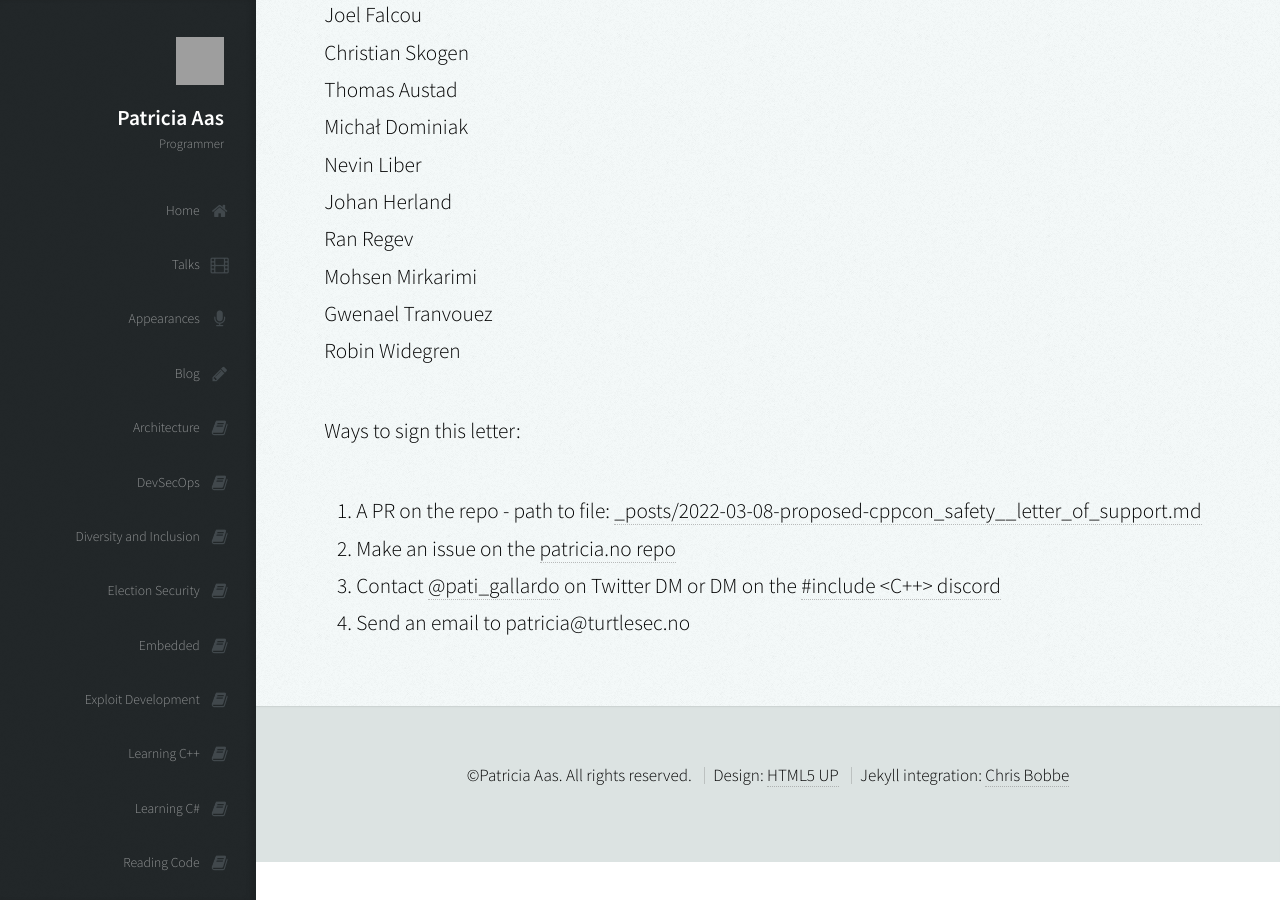
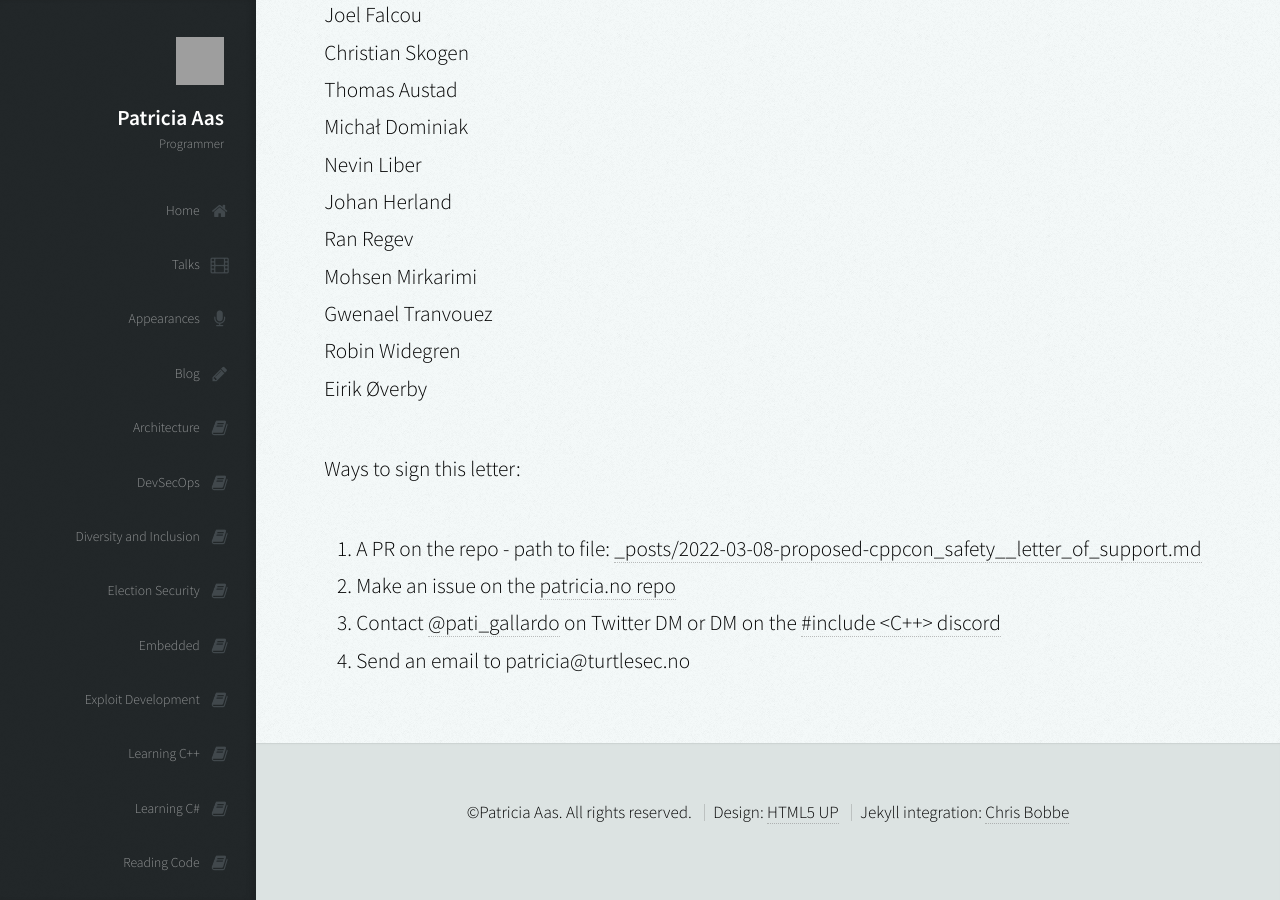
Before and after one commit to patricia-gallardo/patricia-gallardo.github.io, a Jekyll site: the page built from _posts/2022-03-08-proposed-cppcon_safety__letter_of_support.md, in a window 1280 px wide and 900 px high, scrolled down 2350 px. Built offline with Jekyll 4.4.1, drawn with Linux system fonts in a browser that asks for light colours; nearby versions of some CDN libraries; grey boxes are pictures that could not be loaded.

Commit message:
Add signee Eirik Øverby

```diff
--- a/_posts/2022-03-08-proposed-cppcon_safety__letter_of_support.md
+++ b/_posts/2022-03-08-proposed-cppcon_safety__letter_of_support.md
@@ -71,6 +71,8 @@ Ran Regev <br>
 Mohsen Mirkarimi <br>
 Gwenael Tranvouez <br>
 Robin Widegren <br>
+Eirik Øverby <br>
+
 
 
 Ways to sign this letter:
```
